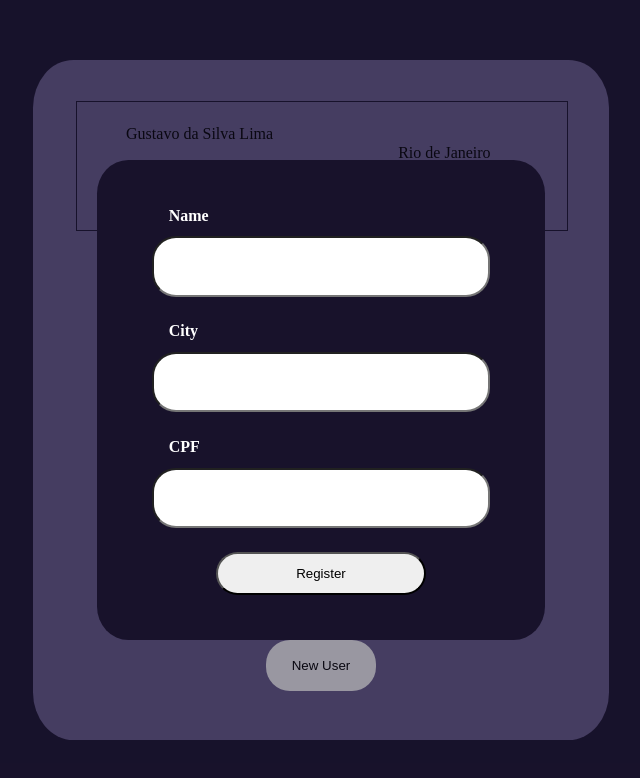
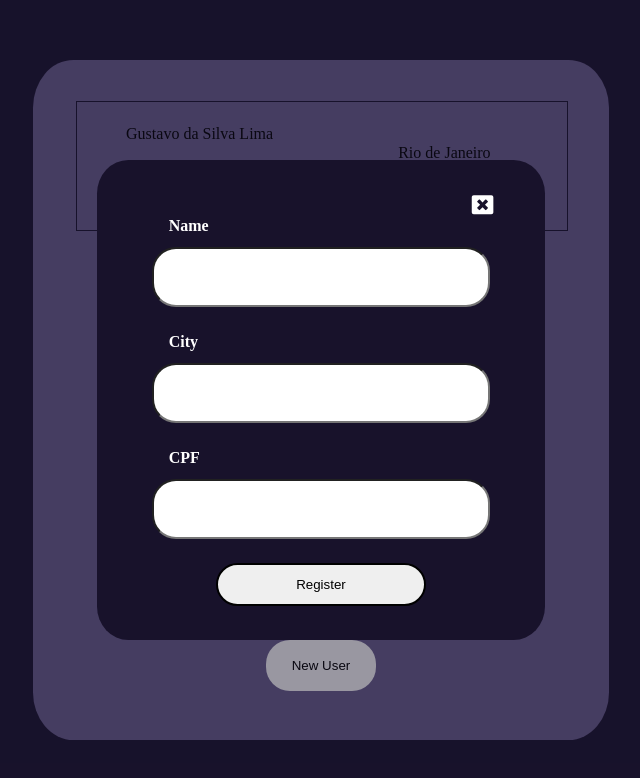
Before and after one commit to gustavocharamba/crud, a React (Create React App) app: page / in a window 1280 px wide. Both pictures are taken after a click on the button "New User". Shown: the top 778 px of the page, without its empty margins (319-959 px from the left). Built offline with nearby package versions, Linux system fonts and the light colour scheme; some icons are missing.

Commit message:
update register page

```diff
--- a/src/pages/register/register.tsx
+++ b/src/pages/register/register.tsx
@@ -1,5 +1,6 @@
 import React, { useState } from 'react';
-import { Container, Form, Input, Button } from "./styled"
+import { Container, Form, Input, Button, IconBox, Icon } from "./styled"
+import { FaWindowClose } from "react-icons/fa";
 
 interface ModalProps {
   onClose: any
@@ -16,6 +17,11 @@ const Register: React.FC<ModalProps> = ({onClose}) => {
     <Container>
         <div>
           <Form>
+            <IconBox>
+              <button>
+                <FaWindowClose style={Icon}/>
+              </button>
+            </IconBox>
             <h4>Name</h4>
             <Input></Input>
             <h4>City</h4>
--- a/src/pages/register/styled.ts
+++ b/src/pages/register/styled.ts
@@ -54,5 +54,24 @@ export const Button = styled.button`
     height: 10%;
     width: 55%;
     border-radius: 32px;
+    border-style: solid;
 
 `
+
+export const IconBox = styled.div`
+    width: 100%;
+    height: 5%;
+    display: flex;
+    justify-content: right;
+    align-items: end;
+
+    & > button{
+        width: 15%;
+        height: 100%;
+        background-color: transparent   ;
+        border: 0;
+    }
+`
+export const Icon = {
+    "color": "white",
+}
```
